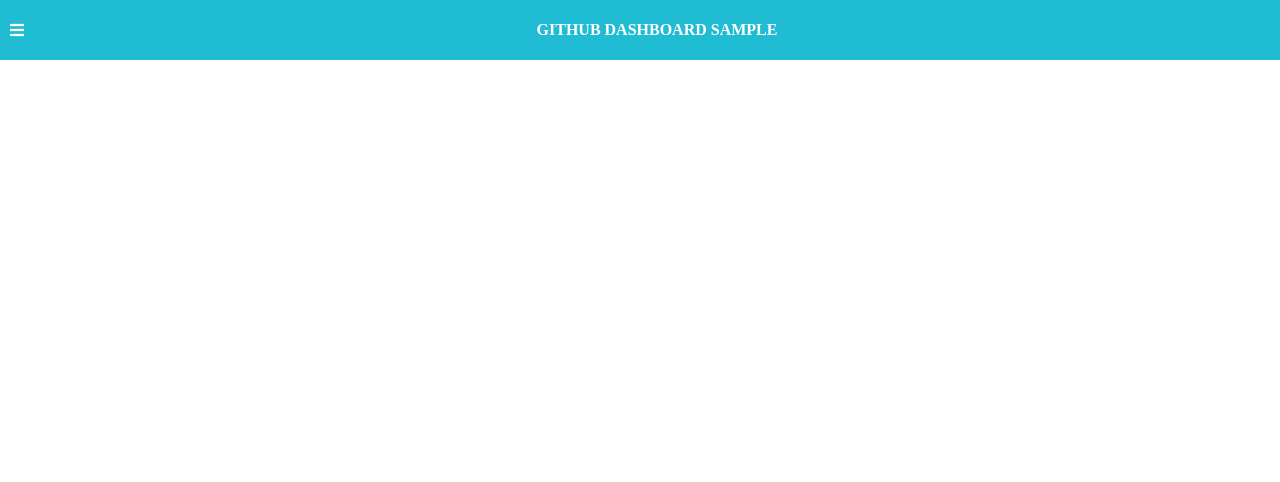
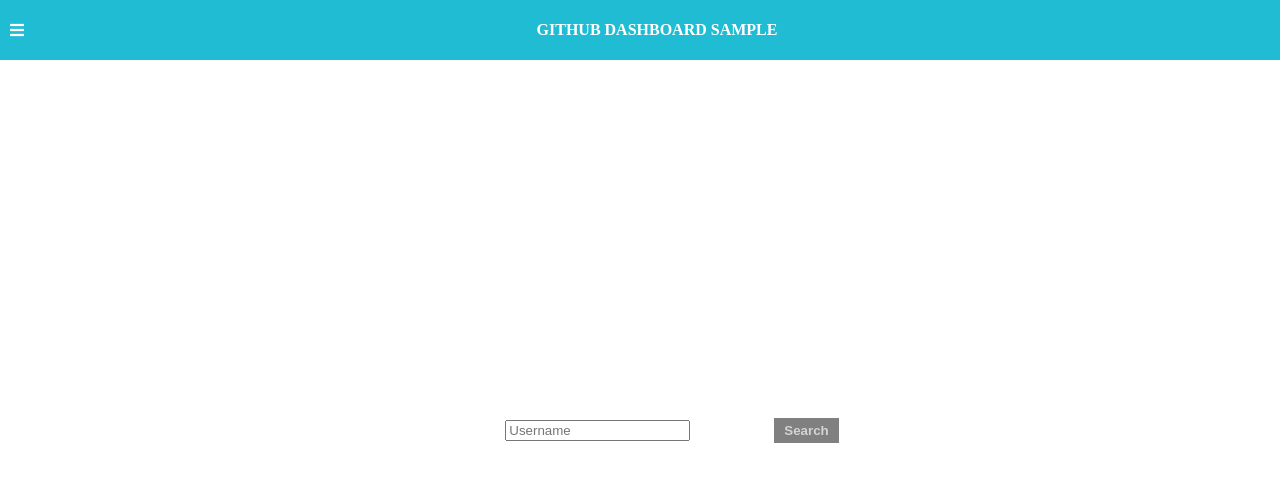
Before and after one commit to Reykugo/github-dashboard-viseo, a React app: page / in a window 1280 px wide. Built offline with nearby package versions, Linux system fonts and the light colour scheme.

Commit message:
Home page + githubSearch

```diff
--- a/package.json
+++ b/package.json
@@ -3,10 +3,12 @@
   "version": "0.1.0",
   "private": true,
   "dependencies": {
+    "axios": "^0.18.0",
     "node-sass": "^4.12.0",
     "react": "^16.8.6",
     "react-dom": "^16.8.6",
-    "react-redux": "^7.0.3",
+    "react-redux": "^7.1.0-alpha.4",
+    "react-router-dom": "^5.0.0",
     "react-scripts": "3.0.0",
     "redux": "^4.0.1",
     "redux-thunk": "^2.3.0"
--- a/src/components/App.js
+++ b/src/components/App.js
@@ -1,6 +1,7 @@
 import React from 'react';
 
 import Navbar from "./navbar/Navbar";
+import Routes from '../routes';
 
 function App() {
   return (
@@ -8,6 +9,7 @@
       <header>
         <Navbar />
       </header>
+      <Routes />
     </div>
   );
 }
--- /dev/null
+++ b/src/components/home/Home.js
@@ -0,0 +1,52 @@
+import React, {useEffect, useState} from "react";
+
+import {useInput} from '../../hooks';
+import t from '../../utils/locales';
+
+import axios from 'axios';
+
+export default function Home(){
+
+    const searchInput = useInput("");
+
+    const [searchResult, setSearchResult] = useState([]);
+
+
+    const search = () => {
+        axios.get(`https://api.github.com/search/users?q=${searchInput.value}`).then( res => {
+            console.log(res);
+            setSearchResult(res.data.items);
+        })
+    }
+
+    const enterPressed = (e) => {
+        if (e.key === 'Enter') {
+            search()
+        }
+    }
+
+    return (
+        <div className="home page flex flex-row flex-align-center flex-justify-center">
+            <div className="container">
+                <div className="search-input relative">
+                    <input name="search" {...searchInput} placeholder={t("username")} onKeyPress={enterPressed}/>
+                    <div className="search-result ">
+                        {searchResult.map((user, i) => {
+                            return (
+                                <div className="user flex flex-align-center" key={i}>
+                                    <span className="avatar"><img src={user.avatar_url} alt="avatar" /></span>
+                                    <span className="login">{user.login}</span>
+                                </div>
+                            )
+                        })}
+                    </div>
+                </div>
+                </div>
+                <button className="search-button btn btn-bold btn-color-white btn-bcolor-pink" disabled={searchInput.value === ""} onClick={search}>
+                    {t("search")}
+                </button>
+
+
+        </div>
+    )
+}
--- /dev/null
+++ b/src/hooks/index.js
@@ -0,0 +1,12 @@
+import {useState} from 'react';
+
+export function useInput(initialState){
+    const [value, setValue] = useState(initialState);
+
+    function changeHandler(e){
+        e.preventDefault();
+        setValue(e.target.value)
+    }
+
+    return {value, onChange:changeHandler}
+}
--- a/src/index.js
+++ b/src/index.js
@@ -1,6 +1,16 @@
 import React from 'react';
 import ReactDOM from 'react-dom';
+import { Provider } from 'react-redux';
+import { BrowserRouter } from 'react-router-dom';
+
 import './sass/style.scss';
+import store from './redux/Store';
 import App from './components/App';
 
-ReactDOM.render(<App />, document.getElementById('root'));
+ReactDOM.render(
+    <Provider store={store}>
+        <BrowserRouter>
+            <App />
+        </BrowserRouter>
+    </Provider>
+, document.getElementById('root'));
--- a/src/redux/RootReducer.js
+++ b/src/redux/RootReducer.js
@@ -1,5 +1,5 @@
 import { combineReducers } from 'redux';
-import app from './reducers/app-reducers';
+import app from './reducers/app.reducer';
 
 //Combine all reducers
 export default combineReducers({
--- /dev/null
+++ b/src/routes.js
@@ -0,0 +1,12 @@
+import React from 'react';
+import {Route} from 'react-router-dom';
+
+import Home from './components/home/Home';
+
+export default function Routes(){
+    return(
+        <>
+            <Route exact path="/" component = {Home}/>
+        </>
+    )
+}
--- /dev/null
+++ b/src/sass/base/_index.scss
@@ -0,0 +1,20 @@
+
+.App{
+    width:100%;
+    height: 100vh;
+}
+
+.page{
+    box-sizing: border-box;
+    padding-top: $navbarHeight;
+    width:100%;
+    height:100%;
+}
+
+.container{
+    margin:5%;
+}
+
+.relative{
+    position:relative;
+}
--- a/src/sass/components/_home.scss
+++ b/src/sass/components/_home.scss
@@ -0,0 +1,32 @@
+.home{
+    .search-input{
+        margin-right:20px;
+    }
+
+    .search-result{
+        position:absolute;
+        min-height: 1px;
+        max-height: 200px;
+        overflow-x: hidden;
+        overflow-y: auto;
+        width:100%;
+        .user{
+            width:100%;
+            height: 30px;
+            border: 1px solid grey;
+            border-top:none;
+            padding:1px;
+            box-sizing: border-box;
+            &:hover{
+                background-color: rgb(240, 239, 239);
+            }
+            img{
+                width:30px;
+                height:30px;
+            }
+            .login{
+                margin-left:10px;
+            }
+        }
+    }
+}
--- a/src/sass/style.scss
+++ b/src/sass/style.scss
@@ -1,6 +1,10 @@
 @import "./base/variables";
 @import"./base/reset";
+@import './base/index';
 
 @import "./themes/flex";
+@import "./themes/button";
 
 @import "./layouts/navbar";
+
+@import "./components/home"
--- /dev/null
+++ b/src/sass/themes/_button.scss
@@ -0,0 +1,25 @@
+.btn{
+    border:none;
+    background-color:none;
+    cursor:pointer;
+
+    &:focus {outline:0;}
+
+    &-bold{
+        padding: 5px 10px;
+        font-weight: bold
+    }
+
+    &-color-white{
+        color:white;
+    }
+
+    &-bcolor-pink{
+        background-color: #F74582;
+    }
+
+    &:disabled{
+        color: lightgray;
+        background-color: grey;
+    }
+}
--- a/src/utils/locales/locales.json
+++ b/src/utils/locales/locales.json
@@ -7,5 +7,10 @@
     "search":{
         "FR": "Rechercher",
         "EN": "Search"
+    },
+
+    "username":{
+        "FR": "Nom d'utilisateur",
+        "EN":"Username"
     }
 }
```
Also changed, not shown: 1 other file.
